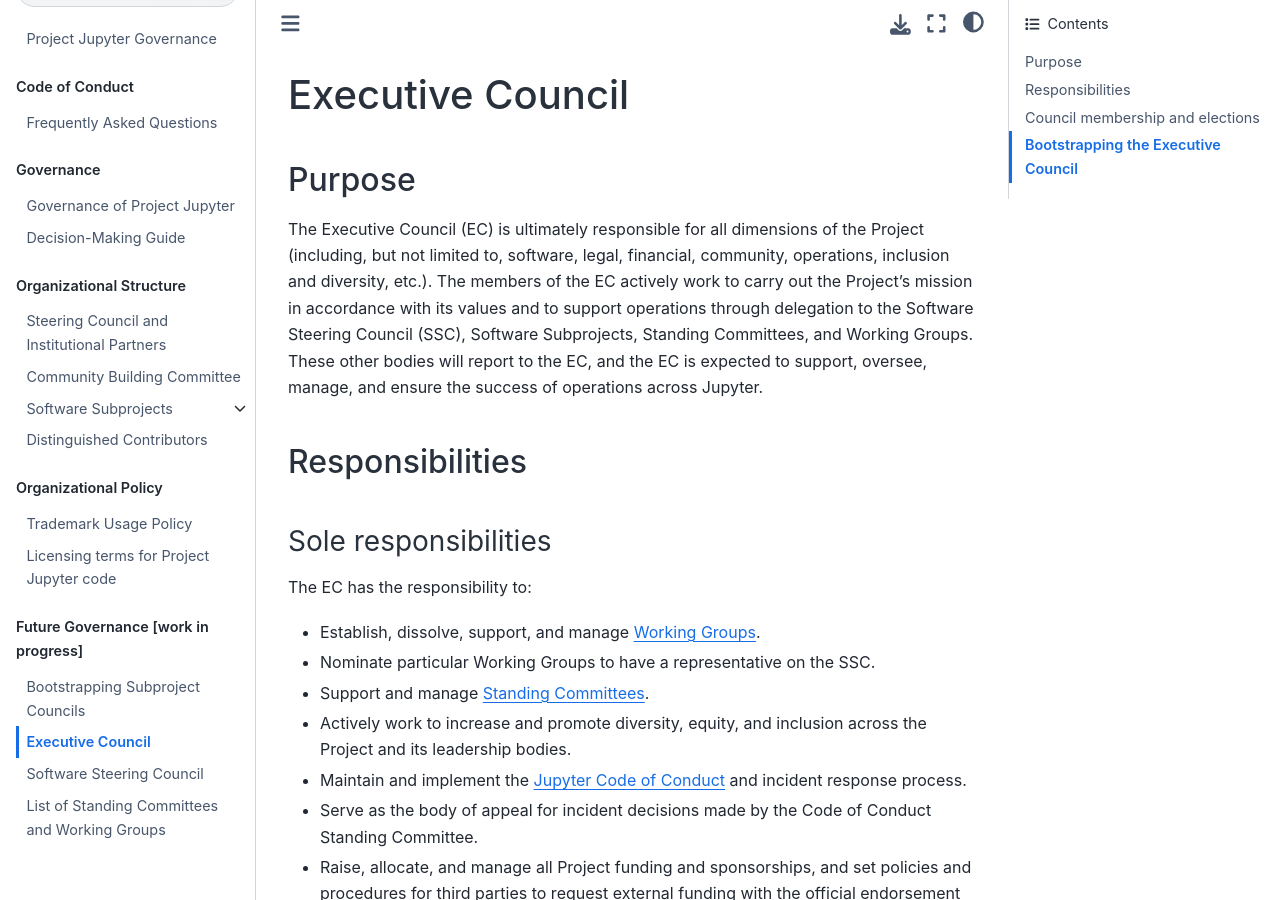
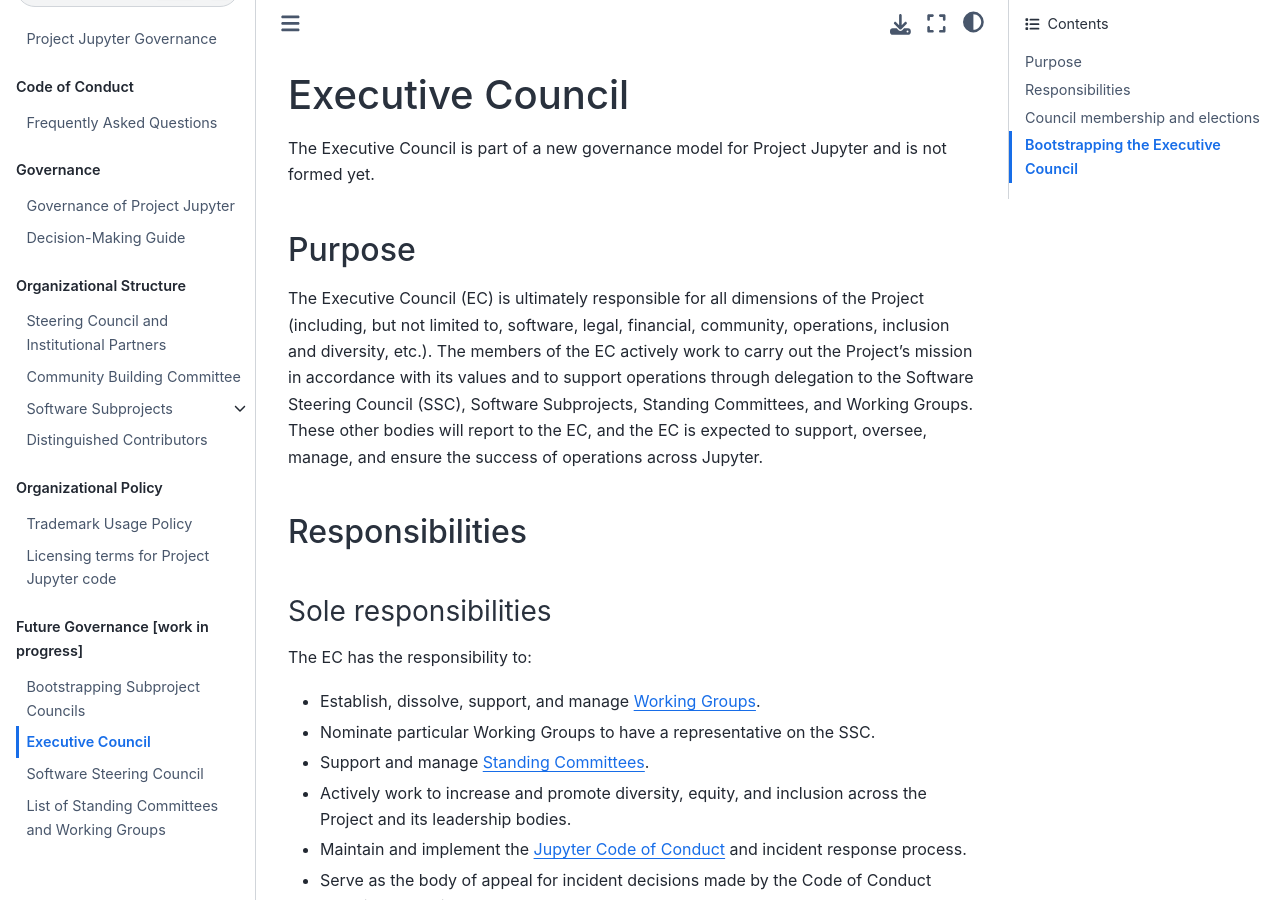
Before and after one commit to jupyter/governance, a Jupyter Book: the page built from executive_council.md, in a window 1280 px wide and 900 px high. Built offline with Jupyter Book 1.0.4 settings and Sphinx 7.4.7 and the Sphinx Book theme 1.1.4, drawn with Linux system fonts in a browser that asks for light colours; pages that are not in the unit, such as notebooks, are missing from menus.

Commit message:
Add the same note we have for SSC on the top of the EC document to clarify it is not formed yet.

```diff
--- a/executive_council.md
+++ b/executive_council.md
@@ -1,4 +1,6 @@
 # Executive Council
+
+The Executive Council is part of a new governance model for Project Jupyter and is not formed yet.
 
 ## Purpose
 
```
